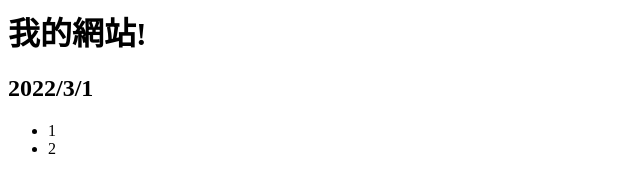
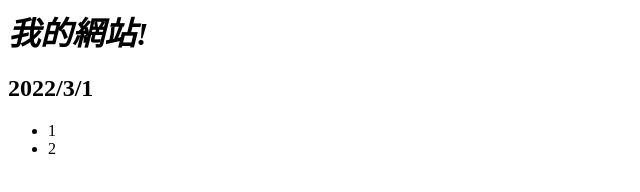
Before and after one commit to tony911220/Tony, a plain HTML site: page index.html in a window 1280 px wide. Shown: the full height of the page, 0-640 px from the left. Drawn offline with Linux system fonts and the light colour scheme.

Commit message:
Initial commit

```diff
--- a/index.html
+++ b/index.html
@@ -6,7 +6,7 @@
     <title>我的網站</title>
   </head>
   <body>
-    <h1>我的網站!</h1>
+    <h1><em>我的網站!</em></h1>
     <h2>2022/3/1</h2>
     <ul>
       <li>1</li>
```
